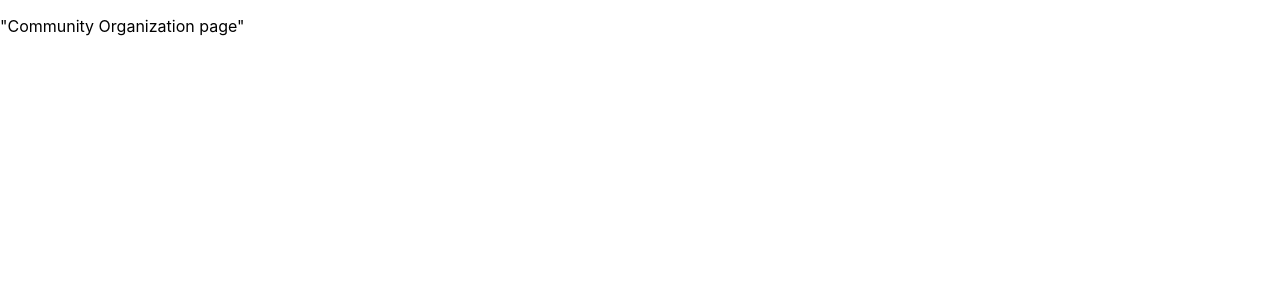
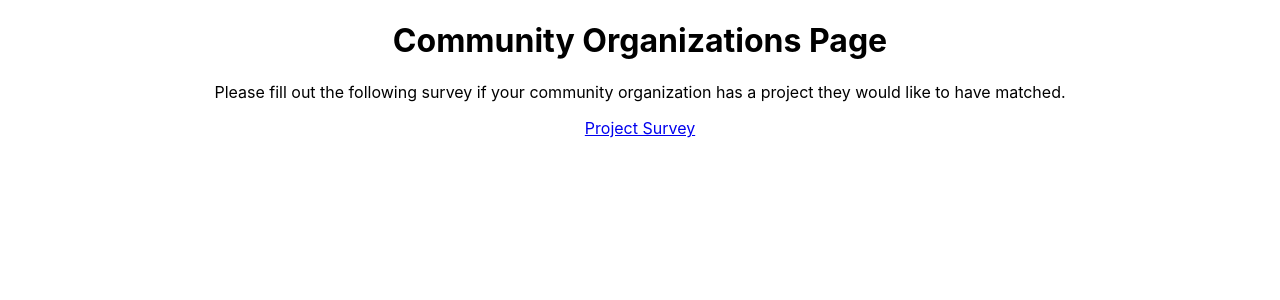
Before and after one commit to armankhondker/EE-364D-Senior-Design, a React (Create React App) app in the folder my-app/: page /community in a window 1280 px wide. Shown: the top 300 px of the page. Built offline with nearby package versions, Linux system fonts and the light colour scheme.

Commit message:
Added survey links to Studen and Community Org webpages

```diff
--- a/my-app/src/pages/Admin.js
+++ b/my-app/src/pages/Admin.js
@@ -2,8 +2,11 @@ import React, { Component } from 'react';
 class Admin extends Component {
     render() {
 		return (
-			<div>
-				<p> "Admin page" </p>
+			<div align="center">
+				<h1>Admin Page</h1>
+				<p> Only those with administration access to the RGK CONNECT Program can login here. </p>
+
+
 			</div>
 
 		);
--- a/my-app/src/pages/CommunityOrg.js
+++ b/my-app/src/pages/CommunityOrg.js
@@ -2,8 +2,11 @@ import React, { Component } from 'react';
 class CommunityOrg extends Component {
     render() {
 		return (
-			<div>
-				<p> "Community Organization page" </p>
+			<div align="center">
+				<h1>Community Organizations Page</h1>
+				<p> Please fill out the following survey if your community organization has a project they would like to have matched. </p>
+				<a href="https://utexas.qualtrics.com/jfe/form/SV_blz2b1nizqI3Ctf">Project Survey</a>
+
 			</div>
 
 		);
--- a/my-app/src/pages/Student.js
+++ b/my-app/src/pages/Student.js
@@ -2,8 +2,10 @@ import React, { Component } from 'react';
 class Student extends Component {
     render() {
 		return (
-			<div>
-				<p> "Student page" </p>
+			<div align="center">
+				<h1>Students Page</h1>
+				<p> Please fill out the following survey if you are interested in working on a project in the RGK CONNECT Program. </p>
+				<a href="https://utexas.ca1.qualtrics.com/jfe/preview/SV_d6HzHIPimmAtIt7?Q_SurveyVersionID=current&Q_CHL=preview">Student Survey</a>
 			</div>
 
 		);
```
